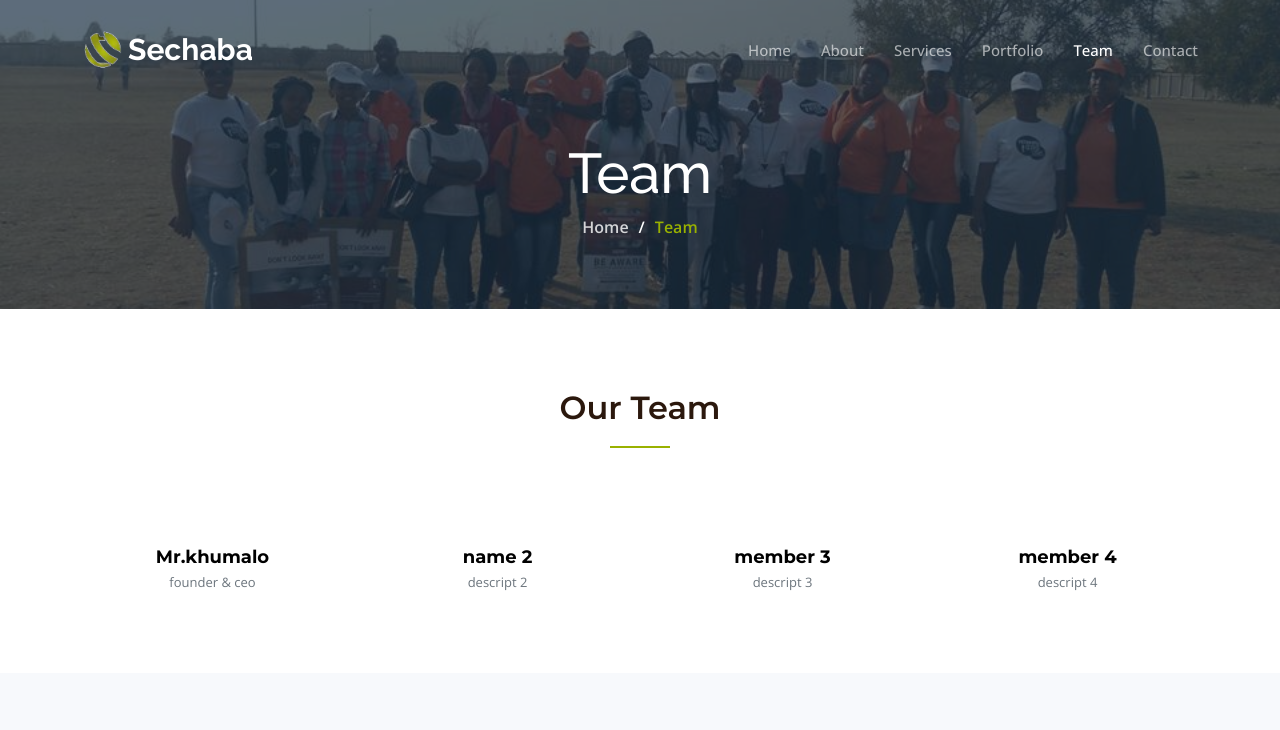
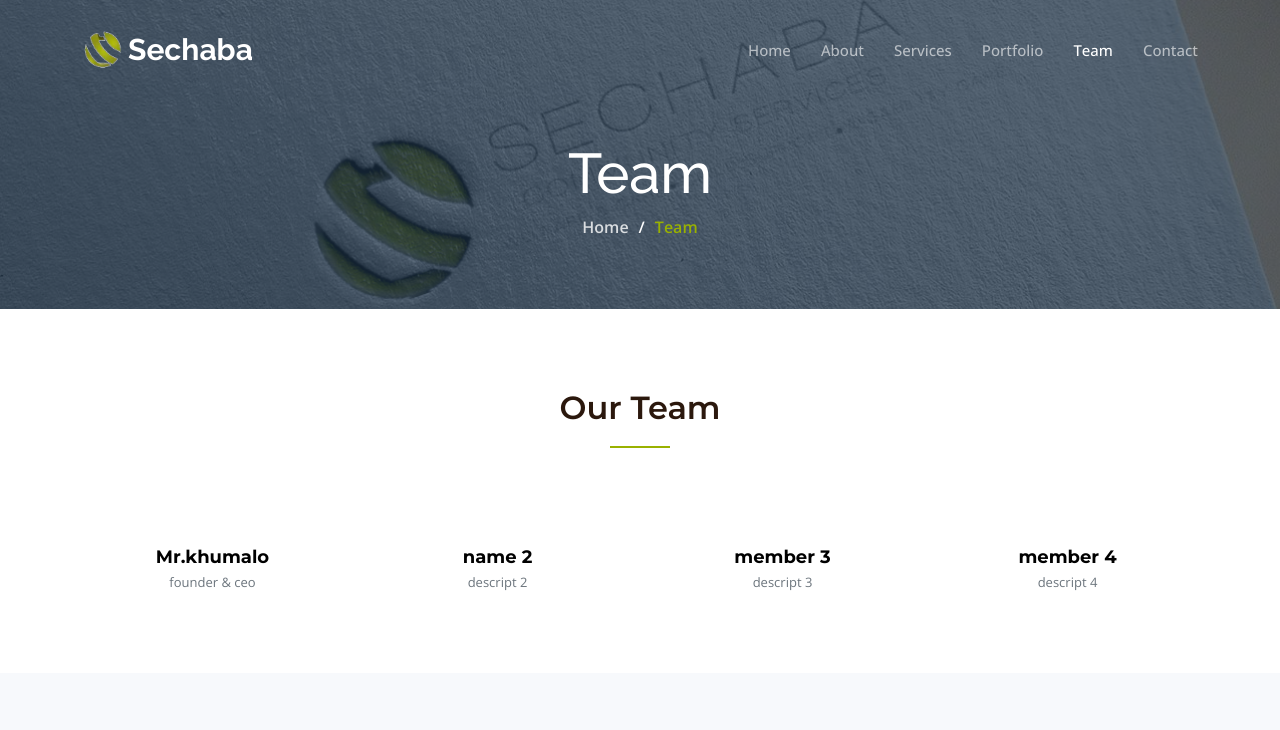
Before and after one commit to Krakolota21/Sechaba-Community-Care-Website, a plain HTML site: page team.html in a window 1280 px wide. Shown: the top 730 px of the page. Drawn offline with nearby package versions, Linux system fonts and the light colour scheme.

Commit message:
Changed background pic, to standardize look and feel.

```diff
--- a/team.html
+++ b/team.html
@@ -70,7 +70,7 @@
   <main id="main">
 
     <!-- ======= Breadcrumbs ======= -->
-    <div class="breadcrumbs d-flex align-items-center" style="background-image: url('assets/img/team-header.jpg');">
+    <div class="breadcrumbs d-flex align-items-center" style="background-image: url('assets/img/portfolio-header.jpg');">
       <div class="container position-relative d-flex flex-column align-items-center">
 
         <h2>Team</h2>
```
Also changed, not shown: about.html (+1 -1 lines), services.html (+2 -2 lines).
